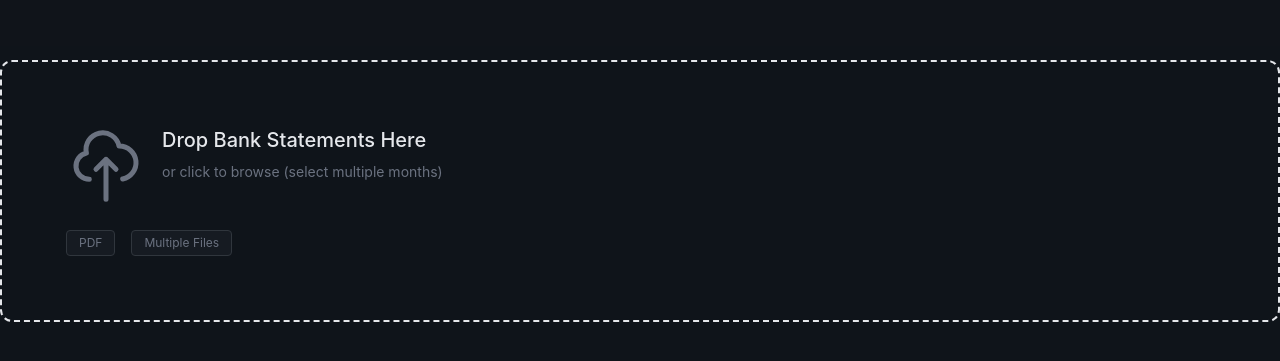
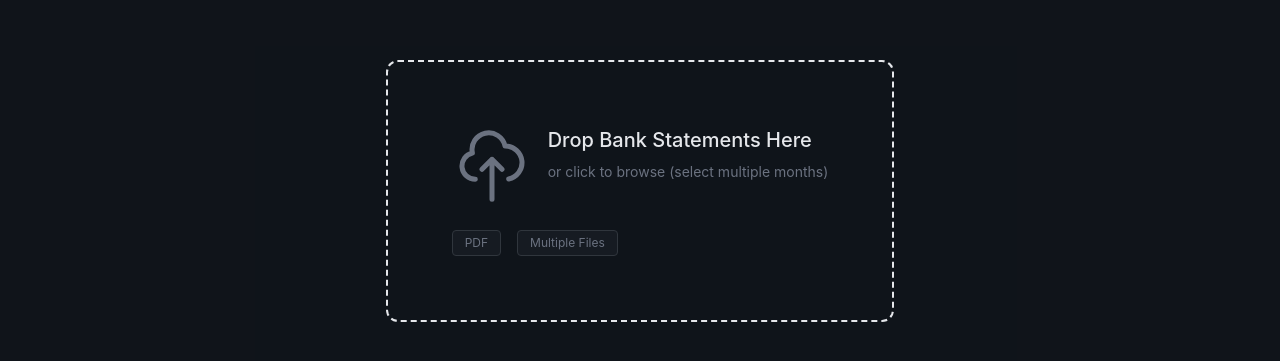
Before and after one commit to Asheropensoucre/local-mca-underwriter-ide, a Vue app: page / in a window 1280 px wide. Shown: the part 209-570 px from the top of the page. Built offline with nearby package versions, Linux system fonts and the light colour scheme.

Commit message:
Center drop zone horizontally - use max-w-3xl instead of w-full
Co-authored-by: Qwen-Coder <qwen-coder@alibabacloud.com>

```diff
--- a/src/App.vue
+++ b/src/App.vue
@@ -14,7 +14,7 @@
       @dragleave="isDragging = false"
       @drop.prevent="handleDrop"
     >
-      <div class="border-2 border-dashed rounded-xl p-16 text-left cursor-pointer w-full transition-all duration-200">
+      <div class="border-2 border-dashed rounded-xl p-16 text-left cursor-pointer max-w-3xl transition-all duration-200">
         <div class="space-y-6">
           <div class="flex items-start gap-4">
             <svg class="w-20 h-20 text-gray-500 flex-shrink-0" fill="none" stroke="currentColor" viewBox="0 0 24 24">
```
